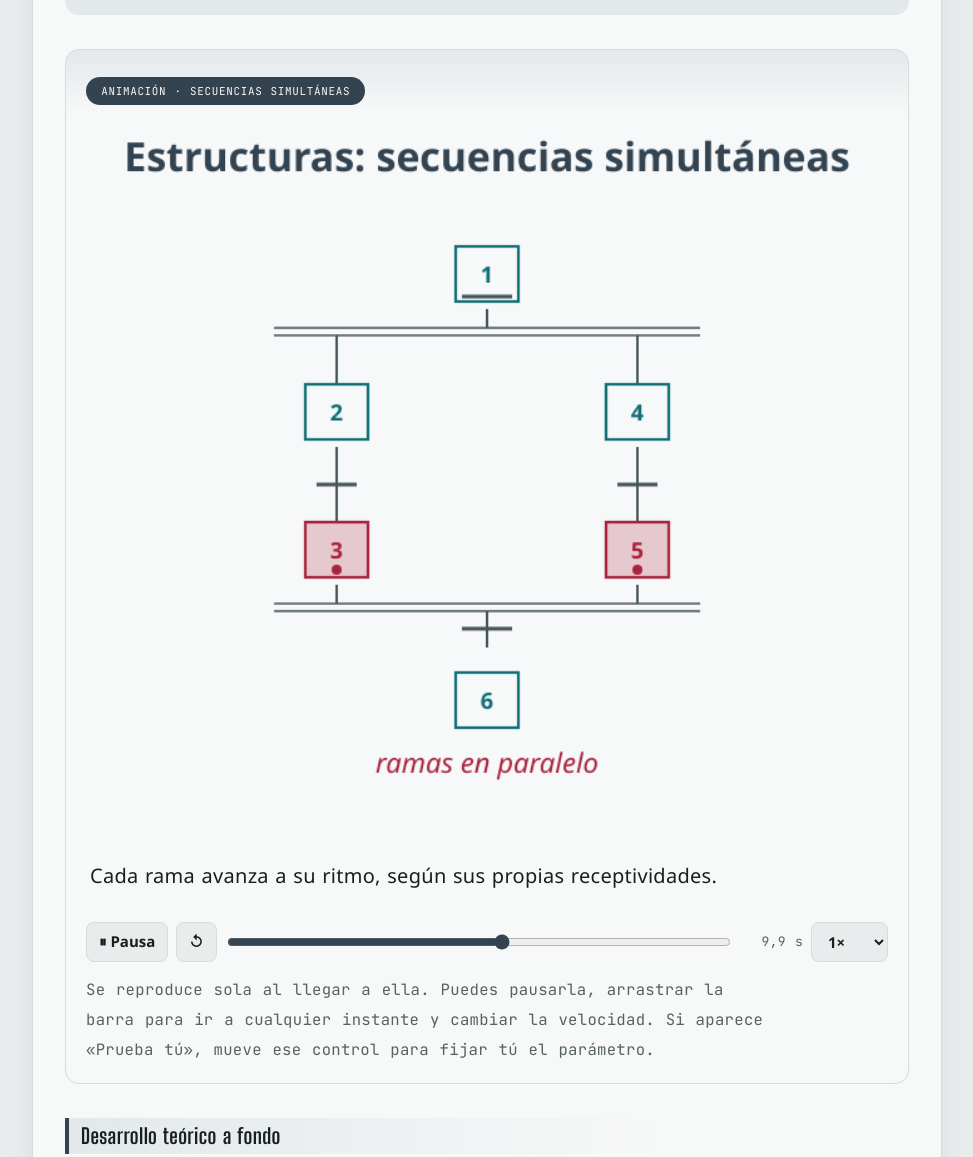
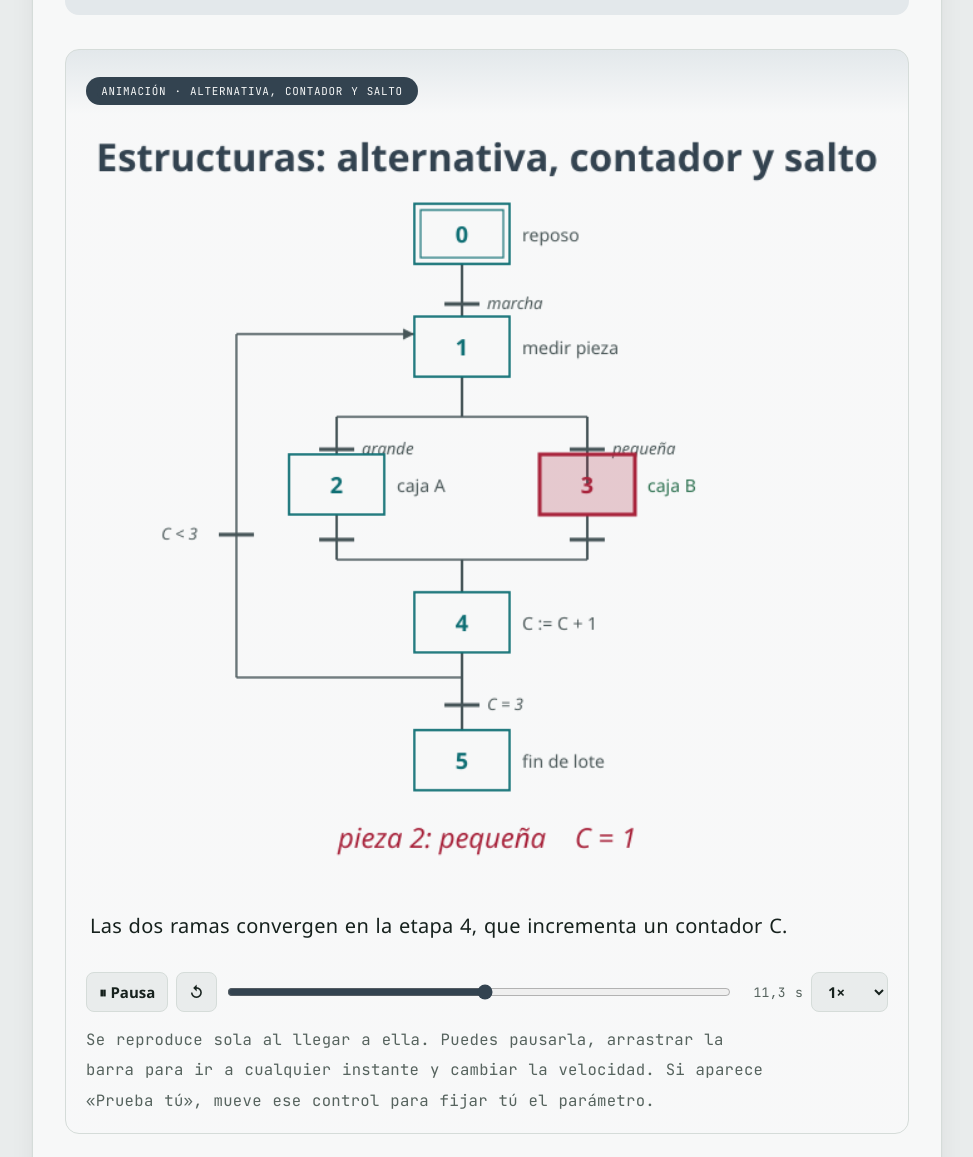
Before and after one commit to helionacon-ui/Automatizaci-n-industrial, a plain HTML site: page tema-07.html in a window 1280 px wide. Shown: the part 4500-5657 px from the top of the page, without its empty margins (288-1261 px from the left). Drawn offline with nearby package versions, Linux system fonts and the light colour scheme; animation ran at ten frames a second; a web font is replaced by a local one.

Commit message:
Animaciones alineadas con el contenido de cada tema (y segundas animaciones donde encajan)
Co-Authored-By: Claude Opus 5.5 <noreply@anthropic.com>
Claude-Session: https://claude.ai/code/session_013s7DMV8e7R5XhPnMe2VtTv

```diff
--- a/anim-temas.js
+++ b/anim-temas.js
@@ -59,7 +59,7 @@ M.reg('ai-t6',M.base({title:'GRAFCET: etapas, transiciones y receptividades',H:6
   D.text('etapa activa: '+k,470,300,{s:20,a:'center',c:C.m,bold:true});D.text('esperando: '+G6[k][2],470,334,{s:16,a:'center',c:C.bad,it:true});}));
 
 /* T7 divergencia en Y (paralelo) */
-M.reg('ai-t7',M.base({title:'Estructuras: secuencias simultáneas',H:580,dur:18,caps:[[6,'Una divergencia en Y (doble línea) activa a la vez varias ramas: las dos secuencias evolucionan en paralelo.'],[12,'Cada rama avanza a su ritmo, según sus propias receptividades.'],[99,'La convergencia en Y solo se franquea cuando todas las ramas han llegado a su última etapa: es una sincronización.']]},
+M.reg('ai-t7b',M.base({title:'Estructuras: secuencias simultáneas',H:580,dur:18,caps:[[6,'Una divergencia en Y (doble línea) activa a la vez varias ramas: las dos secuencias evolucionan en paralelo.'],[12,'Cada rama avanza a su ritmo, según sus propias receptividades.'],[99,'La convergencia en Y solo se franquea cuando todas las ramas han llegado a su última etapa: es una sincronización.']]},
  function(D,t){var u=seg(t,1,17)*6,act={1:u<1,2:u>=1&&u<2.4,3:u>=2.4&&u<4.5,4:u>=1&&u<3.3,5:u>=3.3&&u<4.5,6:u>=4.5};
   var P={1:[320,100],2:[200,210],3:[200,320],4:[440,210],5:[440,320],6:[320,440]};
   D.line(150,165,490,165,C.ax,1.6);D.line(150,171,490,171,C.ax,1.6);D.line(150,385,490,385,C.ax,1.6);D.line(150,391,490,391,C.ax,1.6);D.line(320,150,320,165,C.ax,2);D.line(320,391,320,420,C.ax,2);
@@ -99,4 +99,15 @@ M.reg('ai-t10',M.base({title:'Modos de marcha y parada: la guía GEMMA',H:580,du
   for(var i=0;i<GP.length-1;i++){var a=GM[GP[i]],b=GM[GP[i+1]];var done=i<k||(i===k&&f>0.2);D.arrow(lerp(a[0],b[0],0.25),lerp(a[1],b[1],0.25)+(a[1]===b[1]?(b[0]>a[0]?-30:30):0),lerp(a[0],b[0],0.75),lerp(a[1],b[1],0.75)+(a[1]===b[1]?(b[0]>a[0]?-30:30):0),done?C.m:C.grid,done?2.4:1.2);}
   U.readout(D,[GP[k]+' → '+GP[k+1]+':  '+GT[k]],480);}));
 
+/* T7 estructura alternativa con contador y salto */
+var AP=['grande','pequeña','grande'],AS=(function(){var s=[0];AP.forEach(function(p,i){s.push(1);s.push(p==='grande'?2:3);s.push(4);});s.push(5);return s;})();
+M.reg('ai-t7',M.base({title:'Estructuras: alternativa, contador y salto',H:620,dur:22,caps:[[7,'Tras medir la pieza hay una divergencia en O (línea simple): solo se activa la rama cuya receptividad es verdadera, «grande» o «pequeña».'],[14,'Las dos ramas convergen en la etapa 4, que incrementa un contador C.'],[99,'Mientras C < 3 hay un salto de vuelta a la etapa 1; cuando C = 3 la secuencia sigue a la etapa 5 y termina el lote.']]},
+ function(D,t){var u=seg(t,0.5,21)*(AS.length-1),k=Math.min(AS.length-1,Math.floor(u)),st=AS[k],c=0;for(var i=0;i<=k;i++)if(AS[i]===4)c++;var pz=Math.min(2,Math.floor((k-1)/3));
+  var P={0:[300,90,'reposo'],1:[300,180,'medir pieza'],2:[200,290,'caja A'],3:[400,290,'caja B'],4:[300,400,'C := C + 1'],5:[300,510,'fin de lote']};
+  D.line(300,114,300,180,C.ax,2);D.line(286,146,314,146,C.ax,3);D.text('marcha',320,150,{s:13,c:C.mut,it:true});
+  D.line(300,204,300,236,C.ax,2);D.line(200,236,400,236,C.ax,1.6);D.line(200,236,200,290,C.ax,2);D.line(400,236,400,290,C.ax,2);D.line(186,262,214,262,C.ax,3);D.line(386,262,414,262,C.ax,3);D.text('grande',220,266,{s:13,c:C.mut,it:true});D.text('pequeña',420,266,{s:13,c:C.mut,it:true});
+  D.line(200,314,200,350,C.ax,2);D.line(400,314,400,350,C.ax,2);D.line(186,334,214,334,C.ax,3);D.line(386,334,414,334,C.ax,3);D.line(200,350,400,350,C.ax,1.6);D.line(300,350,300,400,C.ax,2);
+  D.line(300,424,300,510,C.ax,2);D.line(286,466,314,466,C.ax,3);D.text('C = 3',320,470,{s:13,c:C.mut,it:true});D.line(300,444,120,444,C.ax,1.6);D.line(120,444,120,170,C.ax,1.6);D.arrow(120,170,262,170,C.ax,1.6);D.line(106,330,134,330,C.ax,3);D.text('C < 3',60,334,{s:13,c:C.mut,it:true});
+  Object.keys(P).forEach(function(n){var p=P[n],on=+n===st;D.rect(p[0]-38,p[1]-24,76,48,on?C.m:C.f,on?RG(C.m,.22):C.bg,on?3:1.8);if(+n===0)D.rect(p[0]-33,p[1]-19,66,38,on?C.m:C.f,null,1.2);D.text(n,p[0],p[1]+7,{s:18,a:'center',c:on?C.m:C.f,bold:true});D.text(p[2],p[0]+48,p[1]+6,{s:14,c:on?C.hl:C.mut});});
+  U.readout(D,['pieza '+(pz+1)+': '+AP[Math.max(0,pz)]+'    C = '+c],580);}));
 })();
--- a/tema-01.html
+++ b/tema-01.html
@@ -149,7 +149,7 @@ mjx-container:not([display="true"]){padding:.2em .32em}
 </div>
 <script src="app.js"></script>
 <script src="sims.js"></script>
-<script src="anim-manim.js?v=26804" defer></script>
-<script src="anim-temas.js?v=26804" defer></script>
+<script src="anim-manim.js?v=27666" defer></script>
+<script src="anim-temas.js?v=27666" defer></script>
 </body>
 </html>
```
Also changed, not shown: tema-02.html (+2 -2 lines), tema-03.html (+2 -2 lines), tema-04.html (+2 -2 lines), tema-05.html (+2 -2 lines), tema-06.html (+2 -2 lines), tema-07.html (+4 -3 lines), tema-08.html (+2 -2 lines), tema-09.html (+2 -2 lines), tema-10.html (+2 -2 lines).
